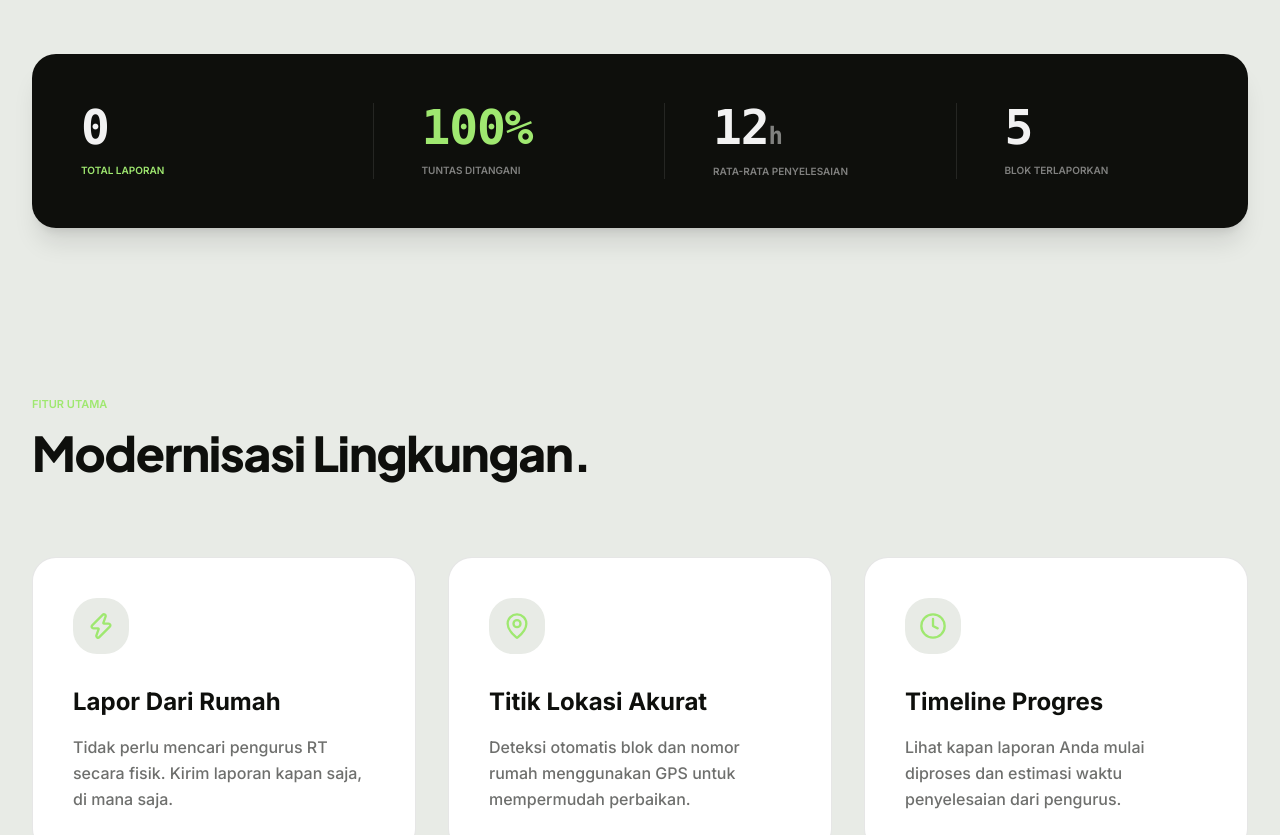
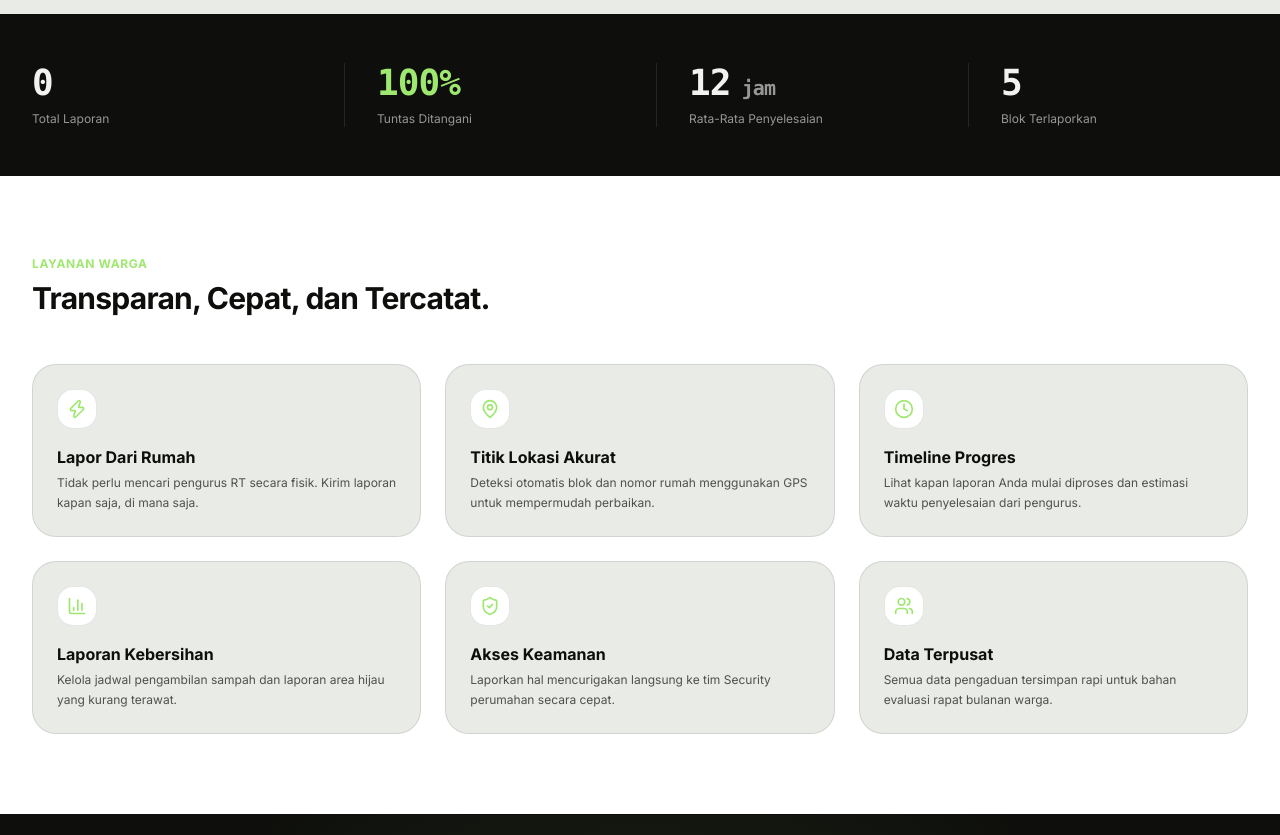
Before and after one commit to WahyutegarNugroho/smart-complaint, a Next.js app: page / in a window 1280 px wide. Shown: the part 1160-1995 px from the top of the page. Built offline with nearby package versions, Linux system fonts and the light colour scheme; no server answers; the database is empty.

Commit message:
style(ui): apply anti-ai-slop directives across core components and pages

```diff
--- a/src/app/dashboard/complaint/[id]/PrintReceiptButton.tsx
+++ b/src/app/dashboard/complaint/[id]/PrintReceiptButton.tsx
@@ -7,9 +7,10 @@ export default function PrintReceiptButton() {
   return (
     <button
       onClick={() => window.print()}
-      className="no-print btn-secondary py-3 sm:py-4 px-6 sm:px-8 text-[10px] sm:text-[11px] tracking-normal uppercase shadow-sm w-full sm:w-auto text-center flex items-center justify-center gap-2 bg-brand-canvas border border-brand-hairline rounded-xl text-slate-700 dark:text-slate-200 hover:bg-slate-50 dark:hover:bg-slate-800 hover:text-emerald-600 dark:hover:text-emerald-400 hover:border-emerald-200 dark:hover:border-emerald-800 transition-all cursor-pointer font-bold"
+      aria-label="Cetak tanda terima bukti laporan"
+      className="no-print py-2.5 px-4 text-xs font-semibold rounded-lg bg-brand-canvas border border-brand-hairline text-brand-ink hover:bg-brand-canvas-soft transition-colors flex items-center justify-center gap-2 cursor-pointer focus-visible:ring-2 focus-visible:ring-brand-primary"
     >
-      <Printer size={16} /> Cetak Tanda Terima
+      <Printer size={15} /> Cetak Tanda Terima
     </button>
   )
 }
--- a/src/app/page.tsx
+++ b/src/app/page.tsx
@@ -156,27 +156,25 @@ export default async function LandingPage() {
         </div>
       </section>
 
-      {/* Stats Section - SF Mono for Dark Mode */}
-      <section id="statistik" className="relative z-20 py-10">
+      {/* Stats Section */}
+      <section id="statistik" className="py-12 border-y border-brand-hairline bg-brand-panel text-brand-panel-fg">
         <div className="mx-auto max-w-7xl px-6 lg:px-8">
-          <div className="rounded-brand bg-brand-panel p-12 shadow-xl border border-brand-hairline">
-            <div className="grid grid-cols-2 md:grid-cols-4 gap-12">
-              <div className="text-center md:text-left">
-                <p className="text-5xl font-bold tracking-tight text-brand-panel-fg font-mono">{totalReports}</p>
-                <p className="mt-3 text-[10px] font-semibold uppercase tracking-normal text-brand-primary">Total Laporan</p>
-              </div>
-              <div className="text-center md:text-left md:border-l md:border-brand-panel-fg/10 md:pl-12">
-                <p className="text-5xl font-bold tracking-tight text-brand-primary font-mono">{successRate}%</p>
-                <p className="mt-3 text-[10px] font-semibold uppercase tracking-normal text-brand-panel-fg/50">Tuntas Ditangani</p>
-              </div>
-              <div className="text-center md:text-left md:border-l md:border-brand-panel-fg/10 md:pl-12">
-                <p className="text-5xl font-bold tracking-tight text-brand-panel-fg font-mono">{averageResponseHours}<span className="text-2xl opacity-50">h</span></p>
-                <p className="mt-3 text-[10px] font-semibold uppercase tracking-normal text-brand-panel-fg/50">Rata-Rata Penyelesaian</p>
-              </div>
-              <div className="text-center md:text-left md:border-l md:border-brand-panel-fg/10 md:pl-12">
-                <p className="text-5xl font-bold tracking-tight text-brand-panel-fg font-mono">{activeBlocks}</p>
-                <p className="mt-3 text-[10px] font-semibold uppercase tracking-normal text-brand-panel-fg/50">Blok Terlaporkan</p>
-              </div>
+          <div className="grid grid-cols-2 md:grid-cols-4 gap-8">
+            <div>
+              <p className="text-3xl sm:text-4xl font-bold tracking-tight font-mono tabular-nums">{totalReports}</p>
+              <p className="mt-2 text-xs text-brand-panel-fg/60">Total Laporan</p>
+            </div>
+            <div className="md:border-l md:border-brand-panel-fg/10 md:pl-8">
+              <p className="text-3xl sm:text-4xl font-bold tracking-tight text-brand-primary font-mono tabular-nums">{successRate}%</p>
+              <p className="mt-2 text-xs text-brand-panel-fg/60">Tuntas Ditangani</p>
+            </div>
+            <div className="md:border-l md:border-brand-panel-fg/10 md:pl-8">
+              <p className="text-3xl sm:text-4xl font-bold tracking-tight font-mono tabular-nums">{averageResponseHours}<span className="text-xl opacity-60"> jam</span></p>
+              <p className="mt-2 text-xs text-brand-panel-fg/60">Rata-Rata Penyelesaian</p>
+            </div>
+            <div className="md:border-l md:border-brand-panel-fg/10 md:pl-8">
+              <p className="text-3xl sm:text-4xl font-bold tracking-tight font-mono tabular-nums">{activeBlocks}</p>
+              <p className="mt-2 text-xs text-brand-panel-fg/60">Blok Terlaporkan</p>
             </div>
           </div>
         </div>
@@ -184,22 +182,24 @@ export default async function LandingPage() {
 
 
 
-      {/* Features Section - Hairline Cards on Dark / White Cards on Sage */}
-      <section id="fitur" className="py-32 bg-brand-canvas-soft">
+      {/* Features Section */}
+      <section id="fitur" className="py-20 bg-brand-canvas">
         <div className="mx-auto max-w-7xl px-6 lg:px-8">
-          <div className="mb-20 text-center lg:text-left">
-            <h2 className="text-[11px] font-semibold tracking-normal text-brand-primary uppercase mb-4">Fitur Utama</h2>
-            <p className="text-4xl lg:text-5xl font-display font-black text-brand-ink tracking-tight">Modernisasi Lingkungan.</p>
+          <div className="mb-12">
+            <h2 className="text-xs font-bold tracking-wider text-brand-primary uppercase mb-2">Layanan Warga</h2>
+            <p className="text-2xl lg:text-3xl font-bold text-brand-ink tracking-tight">Transparan, Cepat, dan Tercatat.</p>
           </div>
 
-          <div className="grid grid-cols-1 md:grid-cols-3 gap-8">
+          <div className="grid grid-cols-1 md:grid-cols-3 gap-6">
             {LANDING_FEATURES.map((f, i) => (
-              <div key={i} className="card-base p-10 group hover:border-brand-primary/50">
-                <div className="w-14 h-14 rounded-brand bg-brand-canvas-soft text-brand-primary flex items-center justify-center mb-8 group-hover:scale-110 transition-transform">
-                  <f.icon size={28} />
+              <div key={i} className="p-6 rounded-xl border border-brand-hairline bg-brand-canvas-soft flex flex-col gap-4">
+                <div className="w-10 h-10 rounded-lg bg-brand-canvas border border-brand-hairline text-brand-primary flex items-center justify-center">
+                  <f.icon size={20} />
                 </div>
-                <h3 className="text-2xl font-bold text-brand-ink mb-4">{f.title}</h3>
-                <p className="text-brand-ink/60 leading-relaxed font-medium">{f.desc}</p>
+                <div>
+                  <h3 className="text-base font-bold text-brand-ink mb-1">{f.title}</h3>
+                  <p className="text-xs text-brand-ink/70 leading-relaxed">{f.desc}</p>
+                </div>
               </div>
             ))}
           </div>
--- a/src/components/dashboard/NotificationDropdown.tsx
+++ b/src/components/dashboard/NotificationDropdown.tsx
@@ -145,9 +145,9 @@ export default function NotificationDropdown({ notifications: initialNotificatio
                 <CheckCheck size={13} /> Sudah Dibaca
               </button>
               <span className="w-px h-4 bg-brand-hairline" />
-              <span className="bg-red-50 dark:bg-red-950/20 text-red-500 text-[9px] font-semibold px-2.5 py-0.5 rounded-lg uppercase tracking-normal">
-                {unreadCount} Baru
-              </span>
+          <span className="bg-red-50 dark:bg-red-950/20 text-red-500 text-[10px] font-semibold px-2 py-0.5 rounded uppercase tracking-normal tabular-nums">
+            {unreadCount} Baru
+          </span>
             </>
           )}
         </div>
@@ -217,7 +217,7 @@ export default function NotificationDropdown({ notifications: initialNotificatio
       >
         <Bell size={20} />
         {unreadCount > 0 && (
-          <span className="absolute -top-1 -right-1 h-5 w-5 bg-red-500 text-white rounded-full flex items-center justify-center text-[9px] font-black tracking-tighter border-2 border-brand-canvas animate-pulse">
+          <span className="absolute -top-1 -right-1 h-4 min-w-4 px-1 bg-red-500 text-white rounded-full flex items-center justify-center text-[9px] font-bold tabular-nums border border-brand-canvas">
             {unreadCount > 9 ? '9+' : unreadCount}
           </span>
         )}
--- a/src/components/dashboard/sections/StatsSection.tsx
+++ b/src/components/dashboard/sections/StatsSection.tsx
@@ -39,16 +39,14 @@ export default async function StatsSection({ profileId, isWarga }: StatsSectionP
   ]
 
   return (
-    <section className="grid grid-cols-1 sm:grid-cols-2 lg:grid-cols-4 gap-4 md:gap-6">
+    <section className="grid grid-cols-2 lg:grid-cols-4 gap-3 md:gap-4">
       {items.map((item, idx) => (
-        <div key={idx} className="bg-brand-canvas p-5 md:p-6 rounded-xl border border-brand-hairline transition-all group relative overflow-hidden">
-          <div className="flex justify-between items-start mb-3 md:mb-4">
-            <div className={`h-9 w-9 md:h-10 md:w-10 rounded-xl bg-brand-canvas-soft flex items-center justify-center text-brand-ink/60 border border-brand-hairline`}>
-              <item.icon size={18} />
-            </div>
+        <div key={idx} className="bg-brand-canvas p-4 md:p-5 rounded-lg border border-brand-hairline flex flex-col justify-between">
+          <div className="flex justify-between items-center mb-2">
+            <span className="text-[11px] font-medium text-brand-ink/60">{item.label}</span>
+            <item.icon size={16} className="text-brand-ink/40" />
           </div>
-          <p className="text-2xl md:text-3xl font-bold tracking-tight text-brand-ink">{item.val}</p>
-          <p className="text-[10px] md:text-[11px] font-semibold uppercase tracking-normal text-brand-ink/40 mt-1">{item.label}</p>
+          <p className="text-2xl md:text-3xl font-bold tracking-tight text-brand-ink font-mono tabular-nums">{item.val}</p>
         </div>
       ))}
     </section>
```
Also changed, not shown: src/app/alur/page.tsx (+13 -33 lines), src/components/ConfirmModal.tsx (+10 -10 lines), src/components/EmptyState.tsx (+7 -13 lines), src/components/MobileBottomNav.tsx (+9 -12 lines), src/components/SuccessToast.tsx (+10 -11 lines).
